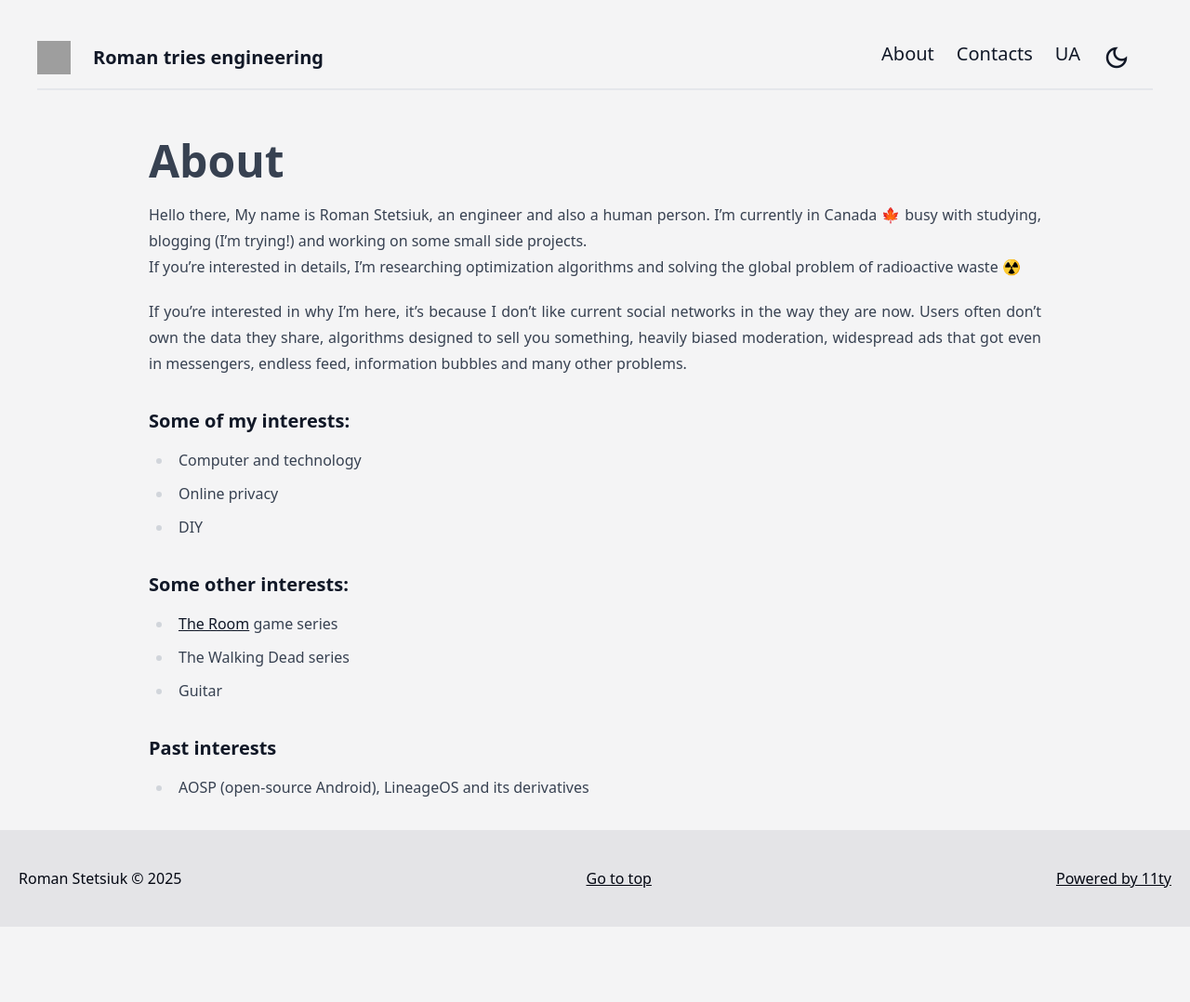
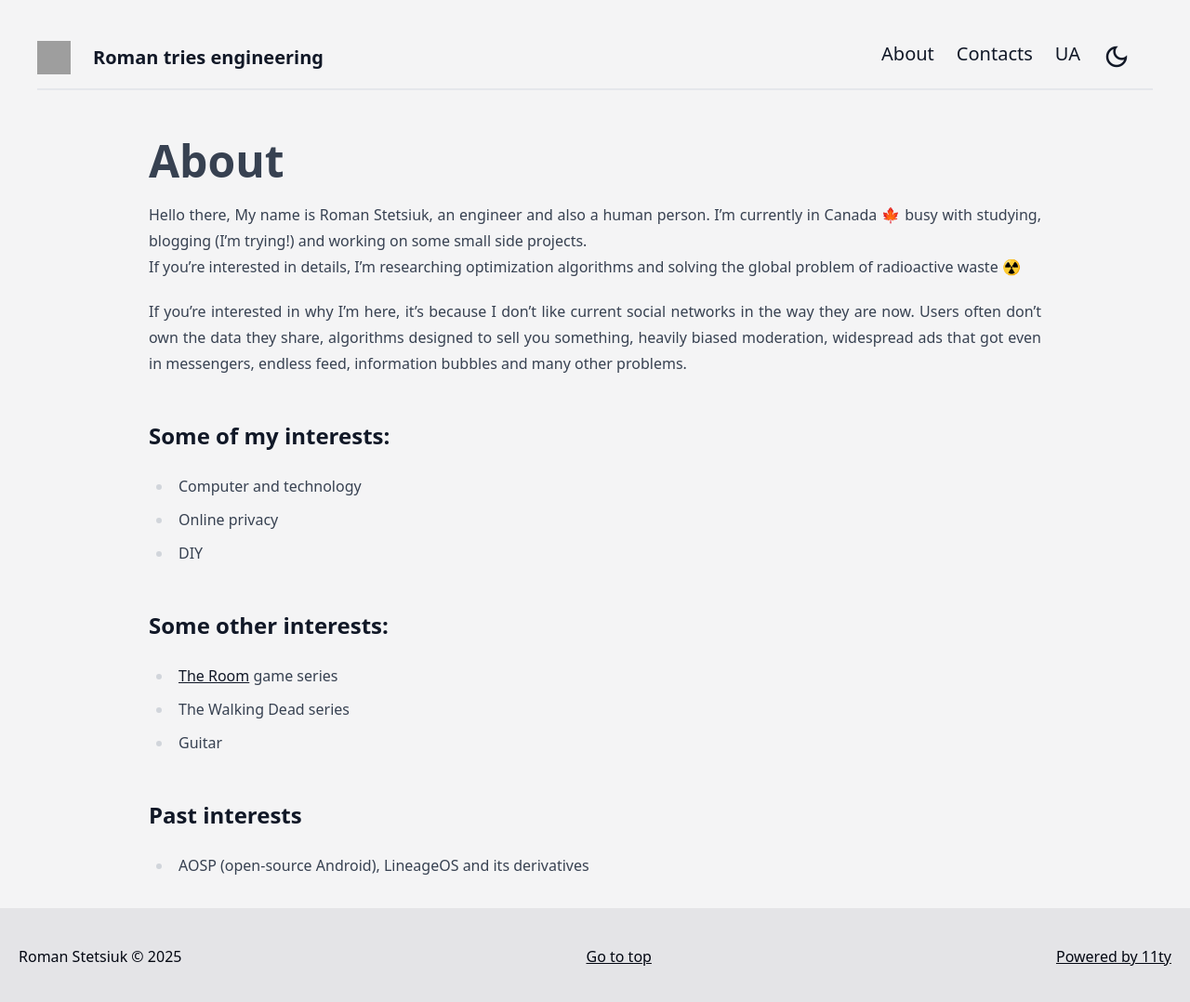
Before and after one commit to curious-grapes/my-website, an Eleventy site: page src/about.md in a window 1280 px wide. Shown: the whole page at 93% size. Before the commit the page ends 997 px from the top, so only its background shows below. Built offline with nearby package versions, Linux system fonts and the light colour scheme; Eleventy itself is replaced by a stand-in of ours; files that its build step writes are made by us from their sources; grey boxes are pictures that could not be loaded.

Commit message:
minor edits

```diff
--- a/src/_includes/parts/nav.html
+++ b/src/_includes/parts/nav.html
@@ -9,7 +9,7 @@
         <li class="mr-6 text-xl"><a class="nav-link" href="{{ navlinks.about }}">About</a></li>
         <li class="mr-6 text-xl"><a class="nav-link" href="{{ navlinks.contacts }}">Contacts</a></li>
         <li class="mr-6 text-xl"><a class="nav-link" href="{{ navlinks.ua }}">UA</a></li>
-        <li class="mr-6"><span class="material-symbols-outlined cursor-pointer my-2 toggleDarkMode" id="toggleDarkMode">dark_mode</span></li>
+        <li class="mr-6"><span class="material-symbols-outlined cursor-pointer my-1 toggleDarkMode" id="toggleDarkMode">dark_mode</span></li>
       </ul>
       <ul class="md:hidden flex items-center">
         <li><button id="menuButton" class="text-xl focus:outline-none"><span class="material-symbols-outlined" id="menuIcon">menu</span></button></li>
--- a/src/about.md
+++ b/src/about.md
@@ -14,18 +14,18 @@ If you’re interested in details, I’m researching optimization algorithms and
 
 If you’re interested in why I’m here, it’s because I don’t like current social networks in the way they are now. Users often don’t own the data they share, algorithms designed to sell you something, heavily biased moderation, widespread ads that got even in messengers, endless feed, information bubbles and many other problems.
 
-### Some of my interests:
+## Some of my interests:
 
 - Computer and technology
 - Online privacy
 - DIY
 
-### Some other interests:
+## Some other interests:
 
 - [The Room](https://www.fireproofgames.com/games/the-room) game series
 - The Walking Dead series
 - Guitar
 
-### Past interests
+## Past interests
 
 - AOSP (open-source Android), LineageOS and its derivatives
```
Also changed, not shown: src/contacts.html (+3 -11 lines), src/assets/css/tailwind.css.
